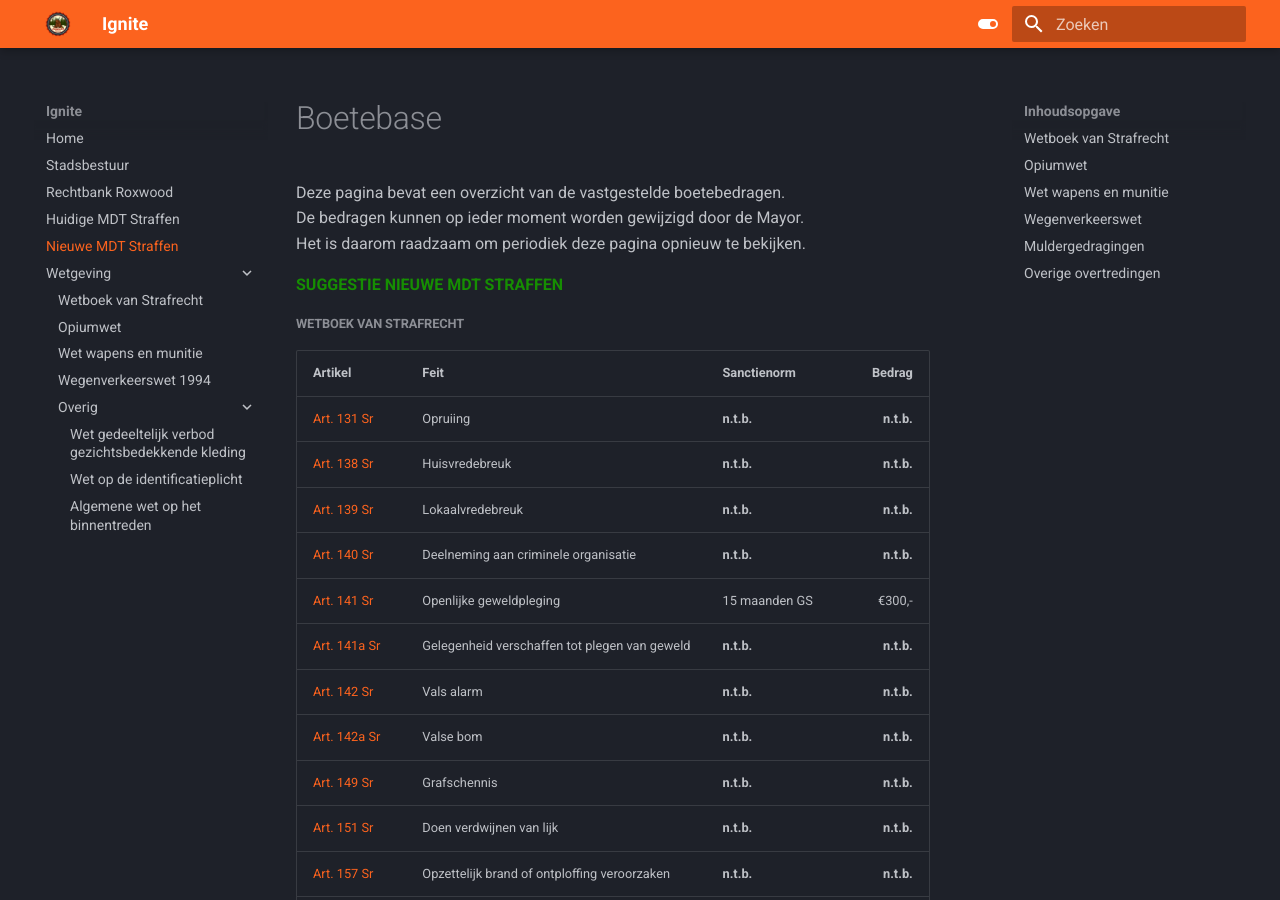
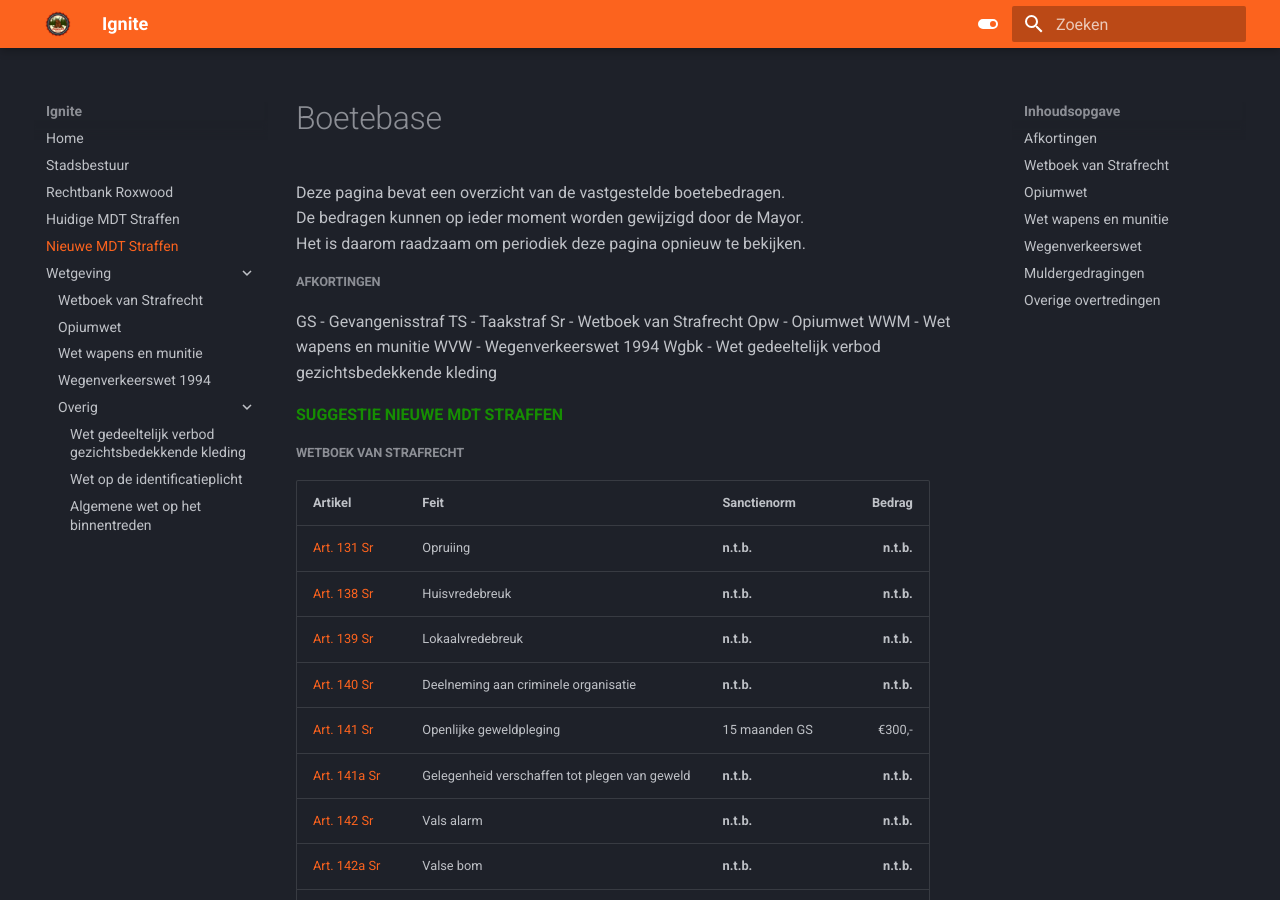
Before and after one commit to NLDenny/wetboek, an MkDocs documentation site: the page built from docs/overig/bboud.md, in a window 1280 px wide and 900 px high. Built offline with MkDocs 1.6.1 and Material for MkDocs 9.7.7, drawn with Linux system fonts in a browser that asks for light colours.

Commit message:
Update bboud.md

```diff
--- a/docs/overig/bboud.md
+++ b/docs/overig/bboud.md
@@ -4,9 +4,14 @@ Deze pagina bevat een overzicht van de vastgestelde boetebedragen.
 De bedragen kunnen op ieder moment worden gewijzigd door de Mayor.
 Het is daarom raadzaam om periodiek deze pagina opnieuw te bekijken.
 
-
-
-
+#####Afkortingen
+GS - Gevangenisstraf
+TS - Taakstraf
+Sr - Wetboek van Strafrecht
+Opw - Opiumwet
+WWM - Wet wapens en munitie
+WVW - Wegenverkeerswet 1994
+Wgbk - Wet gedeeltelijk verbod gezichtsbedekkende kleding
 
 <span style="color: #168E02;">__SUGGESTIE NIEUWE MDT STRAFFEN__</span>
 
```
